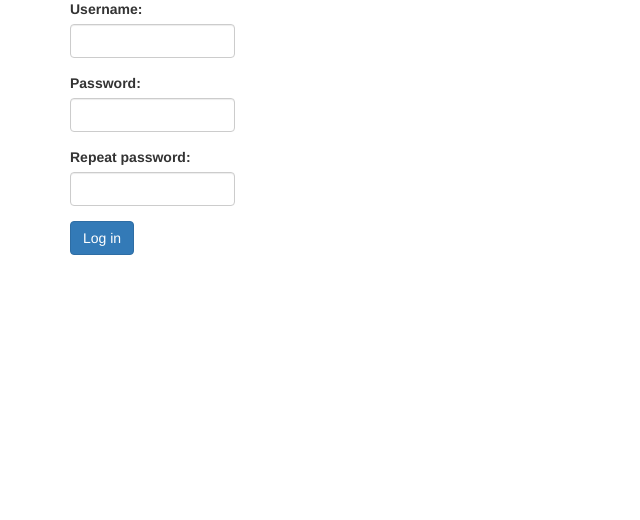
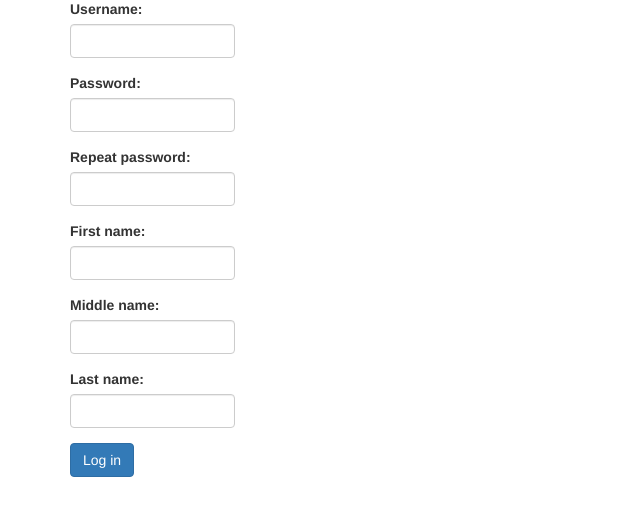
Before and after one commit to oleksandrzelentsov/diplomawork1, a Django app: template serverdict_db/terms/templates/bt_register.html in a window 1280 px wide. Shown: the part 280-800 px from the top of the page, without its empty margins (0-640 px from the left). Run offline with Django 3.2, Linux system fonts and the light colour scheme; the template is opened without the code that fills it, so the values that code supplies are empty; parts of the project's set-up code (start-up, migrations or seed data) failed here and were passed over; some libraries are stand-ins or nearby versions.

Commit message:
html, warnings
* made register form
* removed warnings

```diff
--- a/serverdict_db/terms/templates/bt_register.html
+++ b/serverdict_db/terms/templates/bt_register.html
@@ -35,6 +35,30 @@
                 </div>
             </div>
         </div>
+        <div class="row">
+            <div class="col-xs-6 col-sm-6 col-md-4 col-lg-2">
+                <div class="form-group">
+                    <label for="fst_nm">First name:</label>
+                    <input type="text" class="form-control" name="first_name" id="fst_nm">
+                </div>
+            </div>
+        </div>
+        <div class="row">
+            <div class="col-xs-6 col-sm-6 col-md-4 col-lg-2">
+                <div class="form-group">
+                    <label for="mdl_nm">Middle name:</label>
+                    <input type="text" class="form-control" name="middle_name" id="mdl_nm">
+                </div>
+            </div>
+        </div>
+        <div class="row">
+            <div class="col-xs-6 col-sm-6 col-md-4 col-lg-2">
+                <div class="form-group">
+                    <label for="lst_nm">Last name:</label>
+                    <input type="text" class="form-control" name="last_name" id="lst_nm">
+                </div>
+            </div>
+        </div>
         {% for error in errors %}
             <div class="alert alert-{{ error.type }}" role="alert">
                 {% autoescape off %}{{ error }}{% endautoescape %}
```
Also changed, not shown: serverdict_db/terms/views.py (+14 -16 lines).
